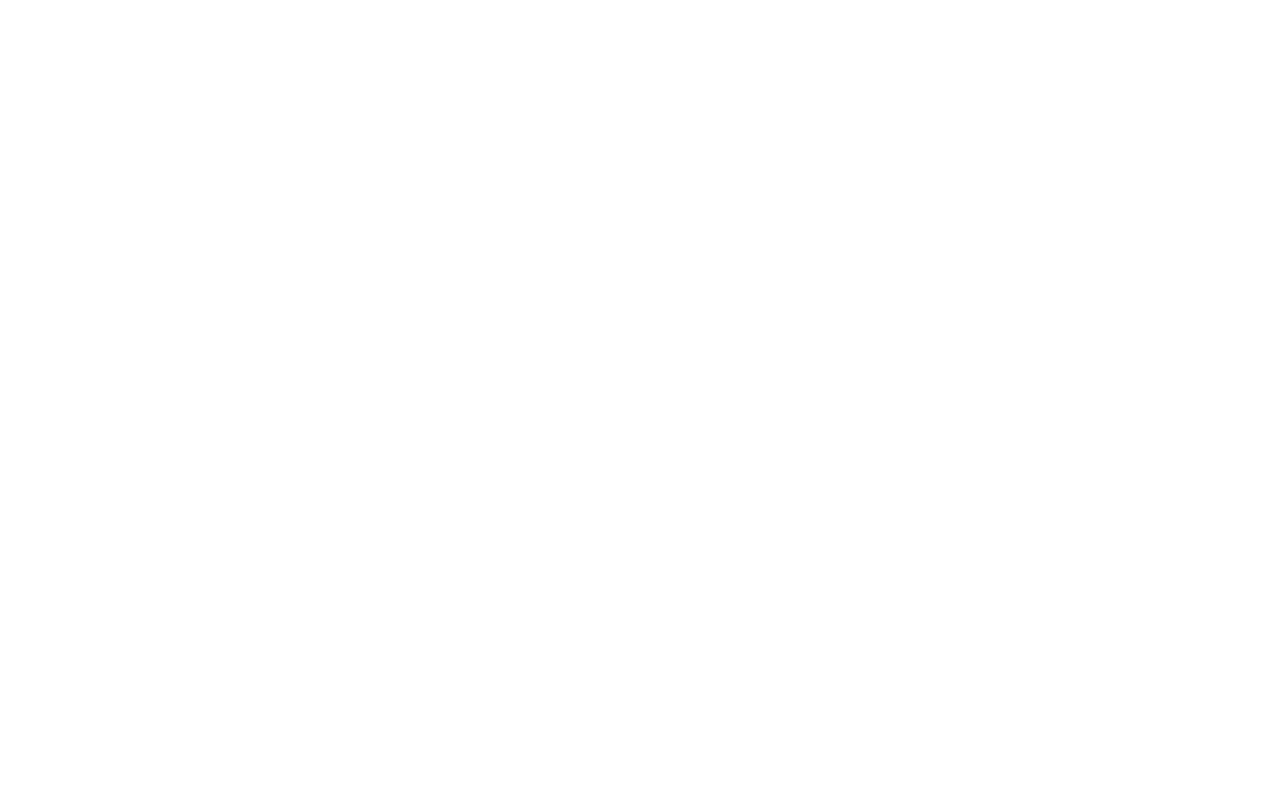
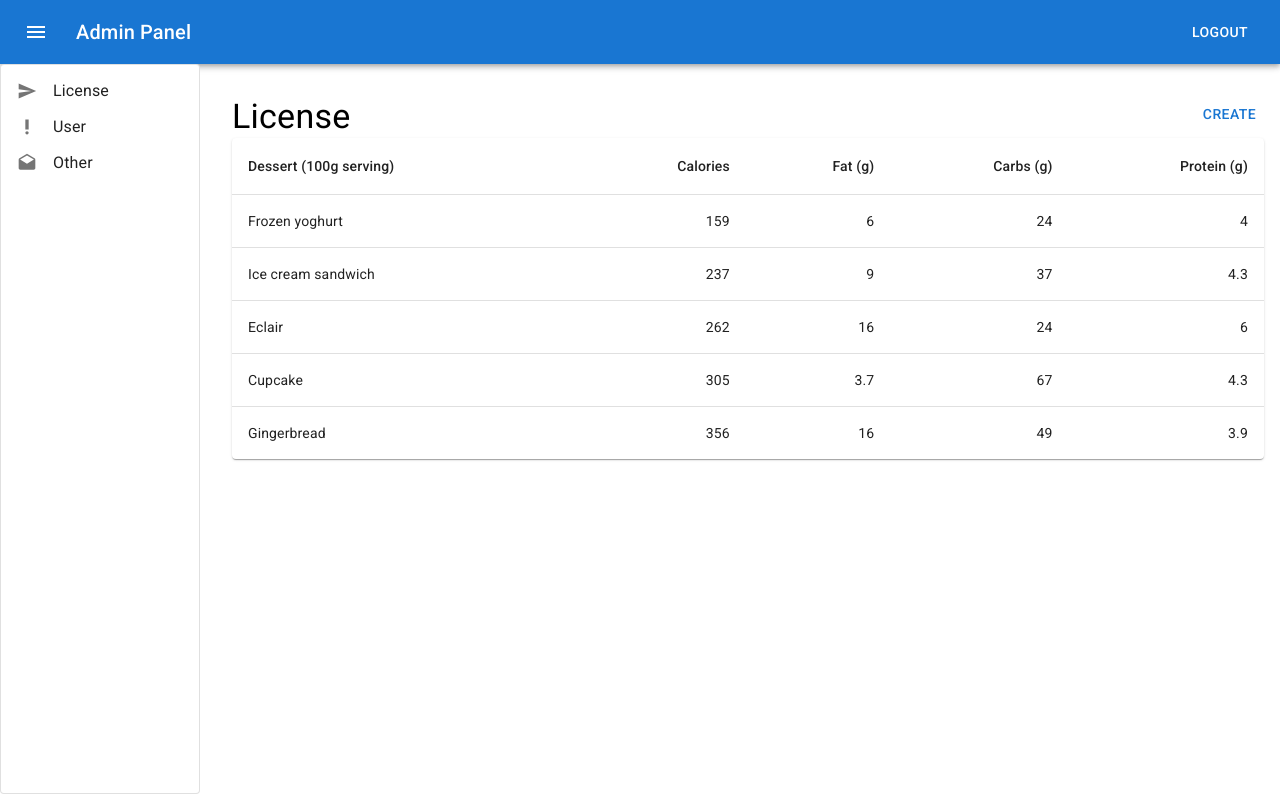
Before and after one commit to fidabhittani/verify-license, a React (Vite) app in the folder frontend-react/: page /admin/license in a window 1280 px wide. Before the commit this address had no page. Built offline with nearby package versions, Linux system fonts and the light colour scheme; no server answers.

Commit message:
Fix Admin panel

```diff
--- a/frontend-react/package.json
+++ b/frontend-react/package.json
@@ -11,6 +11,7 @@
     "preview": "vite preview"
   },
   "dependencies": {
+    "@tanstack/react-query": "^5.62.7",
     "react": "^18.3.1",
     "react-dom": "^18.3.1",
     "react-router": "^7.0.2"
--- a/frontend-react/src/components/admin/index.jsx
+++ b/frontend-react/src/components/admin/index.jsx
@@ -1,7 +1,18 @@
-import { Box } from "@mui/material"
+import { Navigate, Route, Routes } from "react-router";
+import AadminLayout from "../../layout/admin";
+import AdminLicense from "./licenses";
 
-const Admin = () =>{
-    return <Box>Admin Panel will be here</Box>
-}
+const AdminRouter = () => {
+  return (
+    <Routes>
+      <Route path="" element={<AadminLayout />}>
+        <Route index element={<Navigate to={"license"} />} />
 
-export default Admin
+        <Route path="license" element={<AdminLicense/>} />
+        <Route path="user" element={<div>Register component goes here</div>} />
+      </Route>
+    </Routes>
+  );
+};
+
+export default AdminRouter;
--- /dev/null
+++ b/frontend-react/src/components/admin/licenses/index.jsx
@@ -0,0 +1,88 @@
+import { Box, Button, Typography } from "@mui/material";
+import * as React from "react";
+import Table from "@mui/material/Table";
+import TableBody from "@mui/material/TableBody";
+import TableCell from "@mui/material/TableCell";
+import TableContainer from "@mui/material/TableContainer";
+import TableHead from "@mui/material/TableHead";
+import TableRow from "@mui/material/TableRow";
+import Paper from "@mui/material/Paper";
+
+import { fetchLicense } from "../../../services/license";
+import { useQuery } from "@tanstack/react-query";
+const AdminLicense = () => {
+
+
+    const {data, status} = useQuery({ queryKey: ['todos'], queryFn: fetchLicense })
+
+  function createData(name, calories, fat, carbs, protein) {
+    return { name, calories, fat, carbs, protein };
+  }
+
+  const rows = [
+    createData("Frozen yoghurt", 159, 6.0, 24, 4.0),
+    createData("Ice cream sandwich", 237, 9.0, 37, 4.3),
+    createData("Eclair", 262, 16.0, 24, 6.0),
+    createData("Cupcake", 305, 3.7, 67, 4.3),
+    createData("Gingerbread", 356, 16.0, 49, 3.9),
+  ];
+
+
+
+
+
+  if(status === 'error'){
+    return <Box>
+        Error Occured
+    </Box>
+  }
+  if(status === 'loading'){
+    return <Box>
+        Loading...
+    </Box>
+  }
+
+
+  console.log(data)
+  return (
+    <Box>
+        <Box display={'flex'} justifyContent='space-between'>
+            <Typography variant="h4">License</Typography>
+            <Box variant="h4">
+                <Button>Create</Button>
+            </Box>
+        </Box>
+      <TableContainer component={Paper}>
+        <Table sx={{ minWidth: 650 }} aria-label="simple table">
+          <TableHead>
+            <TableRow>
+              <TableCell>Dessert (100g serving)</TableCell>
+              <TableCell align="right">Calories</TableCell>
+              <TableCell align="right">Fat&nbsp;(g)</TableCell>
+              <TableCell align="right">Carbs&nbsp;(g)</TableCell>
+              <TableCell align="right">Protein&nbsp;(g)</TableCell>
+            </TableRow>
+          </TableHead>
+          <TableBody>
+            {rows.map((row) => (
+              <TableRow
+                key={row.name}
+                sx={{ "&:last-child td, &:last-child th": { border: 0 } }}
+              >
+                <TableCell component="th" scope="row">
+                  {row.name}
+                </TableCell>
+                <TableCell align="right">{row.calories}</TableCell>
+                <TableCell align="right">{row.fat}</TableCell>
+                <TableCell align="right">{row.carbs}</TableCell>
+                <TableCell align="right">{row.protein}</TableCell>
+              </TableRow>
+            ))}
+          </TableBody>
+        </Table>
+      </TableContainer>
+    </Box>
+  );
+};
+
+export default AdminLicense;
--- a/frontend-react/src/components/router.jsx
+++ b/frontend-react/src/components/router.jsx
@@ -5,6 +5,7 @@
 import AadminLayout from "../layout/admin";
 import Admin from "./admin";
 import VerifyLicense from "./verify-license";
+import AdminRouter from "./admin";
 
 const AppRouter = () => {
   return (
@@ -46,9 +47,8 @@
         <Route path="*" element={<code>NOT FOUND</code>} />
       </Route>
 
-      <Route path="admin" element={<AadminLayout />}>
-        <Route index element={<Admin />} />
-      </Route>
+      <Route path="admin/*" element={<AdminRouter />}/>
+
     </Routes>
   );
 };
--- a/frontend-react/src/layout/admin/index.jsx
+++ b/frontend-react/src/layout/admin/index.jsx
@@ -1,12 +1,14 @@
-import MenuIcon from '@mui/icons-material/Menu';
-import AppBar from '@mui/material/AppBar';
-import Box from '@mui/material/Box';
-import Button from '@mui/material/Button';
-import IconButton from '@mui/material/IconButton';
-import Toolbar from '@mui/material/Toolbar';
-import Typography from '@mui/material/Typography';
+import MenuIcon from "@mui/icons-material/Menu";
+import AppBar from "@mui/material/AppBar";
+import Box from "@mui/material/Box";
+import Button from "@mui/material/Button";
+import IconButton from "@mui/material/IconButton";
+import Toolbar from "@mui/material/Toolbar";
+import Typography from "@mui/material/Typography";
+import Grid from "@mui/material/Grid2";
 
-import { Outlet } from 'react-router';
+import { Outlet } from "react-router";
+import AdminSider from "./sider";
 
 export default function AadminLayout() {
   return (
@@ -29,7 +31,15 @@
         </Toolbar>
       </AppBar>
       <Box>
-        <Outlet/>
+        <Grid container spacing={2}>
+          <Grid size={2}>
+              <AdminSider/>
+          </Grid>
+          <Grid size={10} sx={{px:'1em', my:'2em'}}>
+            <Outlet />
+
+          </Grid>
+        </Grid>
       </Box>
     </Box>
   );
--- /dev/null
+++ b/frontend-react/src/layout/admin/sider/index.jsx
@@ -0,0 +1,40 @@
+import DraftsIcon from '@mui/icons-material/Drafts';
+import PriorityHighIcon from '@mui/icons-material/PriorityHigh';
+import SendIcon from '@mui/icons-material/Send';
+import ListItemIcon from '@mui/material/ListItemIcon';
+import MenuItem from '@mui/material/MenuItem';
+import MenuList from '@mui/material/MenuList';
+import Card from '@mui/material/Card';
+import Typography from '@mui/material/Typography';
+import {  useNavigate } from 'react-router';
+
+
+export default function AdminSider() {
+    const navigate = useNavigate()
+  return (
+    <Card sx={{ height: 'calc(100vh - 4.5em)' }} variant='outlined'>
+      <MenuList>
+        <MenuItem onClick={()=> navigate("")}>
+          <ListItemIcon>
+            <SendIcon fontSize="small" />
+          </ListItemIcon>
+          <Typography variant="inherit">License</Typography>
+        </MenuItem>
+        <MenuItem>
+          <ListItemIcon>
+            <PriorityHighIcon fontSize="small" />
+          </ListItemIcon>
+          <Typography variant="inherit">User</Typography>
+        </MenuItem>
+        <MenuItem>
+          <ListItemIcon>
+            <DraftsIcon fontSize="small" />
+          </ListItemIcon>
+          <Typography variant="inherit" noWrap>
+            Other
+          </Typography>
+        </MenuItem>
+      </MenuList>
+    </Card>
+  );
+}
--- a/frontend-react/src/main.jsx
+++ b/frontend-react/src/main.jsx
@@ -1,13 +1,18 @@
 import { StrictMode } from "react";
 import { createRoot } from "react-dom/client";
+
+import { BrowserRouter } from "react-router";
 import "./index.css";
-import { BrowserRouter } from "react-router";
 import RootRouter from "./root-router";
+import queryClient from "./services/query-client";
+import { QueryClientProvider } from "@tanstack/react-query";
 
 createRoot(document.getElementById("root")).render(
   <StrictMode>
     <BrowserRouter>
-      <RootRouter />
+    <QueryClientProvider client={queryClient}>
+      <RootRouter/>
+    </QueryClientProvider>
     </BrowserRouter>
   </StrictMode>
 );
--- /dev/null
+++ b/frontend-react/src/services/license/index.js
@@ -0,0 +1,9 @@
+
+/**
+ *  Get all licenses
+ * @returns
+ */
+export const fetchLicense = async () => {
+  const res = await fetch("/api/licenses");
+  return res.json();
+};
--- /dev/null
+++ b/frontend-react/src/services/query-client/index.js
@@ -0,0 +1,12 @@
+import { QueryClient } from '@tanstack/react-query'
+
+const queryClient = new QueryClient({
+  defaultOptions: {
+    queries: {
+      staleTime: Infinity,
+    },
+  },
+})
+
+
+export default queryClient
```
Also changed, not shown: 1 other file (tests, documents, lock files or other folders).
